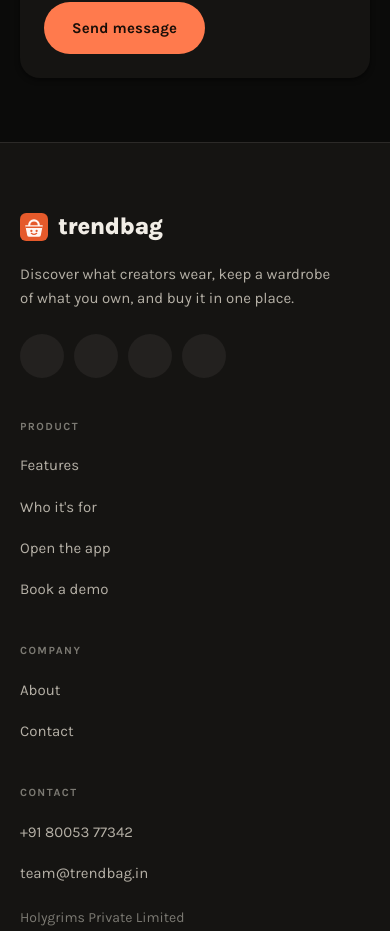
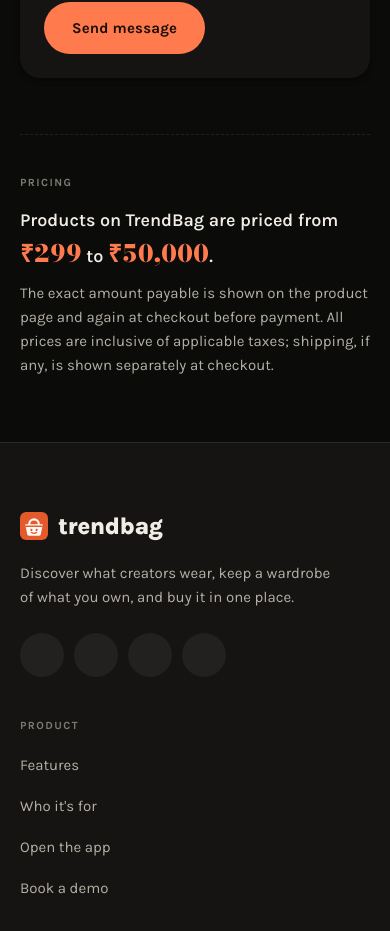
Before and after one commit to trendbag-in/portforlio-app, a React (Create React App) app: page / in a window 390 px wide. Shown: the part 10593-11524 px from the top of the page. Built offline with nearby package versions, Linux system fonts and the light colour scheme; no server answers; some icons are missing; the HTML template or start-up script is replaced by a standard one.

Commit message:
feat(portfolio): show price range on the landing page
PhonePe's gateway verification requires the price range to be visible on
the site. Added at the bottom of the Contact section.

Co-Authored-By: Claude Opus 5 (1M context) <noreply@anthropic.com>

```diff
--- a/src/views/Contact/Contact.css
+++ b/src/views/Contact/Contact.css
@@ -185,3 +185,30 @@
   background: var(--tb-accent);
   color: var(--tb-on-accent);
 }
+
+/* Pricing disclosure — sits under the contact grid, full width. */
+.contact-pricing {
+  margin-top: 3.5rem;
+  padding-top: 2rem;
+  border-top: 1px dashed var(--tb-line);
+}
+
+.contact-pricing-range {
+  margin: 0.75rem 0 0;
+  font-size: 1.125rem;
+  font-weight: 600;
+  color: var(--tb-ink);
+}
+
+.contact-pricing-figure {
+  font-size: 1.5rem;
+  color: var(--tb-accent-ink);
+}
+
+.contact-pricing-note {
+  margin: 0.5rem 0 0;
+  max-width: 62ch;
+  font-size: 0.9375rem;
+  line-height: 1.6;
+  color: var(--tb-ink-2);
+}
--- a/src/views/Contact/Contact.js
+++ b/src/views/Contact/Contact.js
@@ -166,6 +166,22 @@ const Contact = () => {
           </div>
         </RevealOnScroll>
       </div>
+
+      {/* Pricing disclosure — required by the payment gateway's verification review. */}
+      <div className="container">
+        <RevealOnScroll className="contact-pricing" delay={80}>
+          <span className="tb-overline">Pricing</span>
+          <p className="contact-pricing-range">
+            Products on TrendBag are priced from <span className="tb-num contact-pricing-figure">&#8377;299</span> to{' '}
+            <span className="tb-num contact-pricing-figure">&#8377;50,000</span>.
+          </p>
+          <p className="contact-pricing-note">
+            The exact amount payable is shown on the product page and again at checkout before
+            payment. All prices are inclusive of applicable taxes; shipping, if any, is shown
+            separately at checkout.
+          </p>
+        </RevealOnScroll>
+      </div>
     </section>
   );
 };
```
